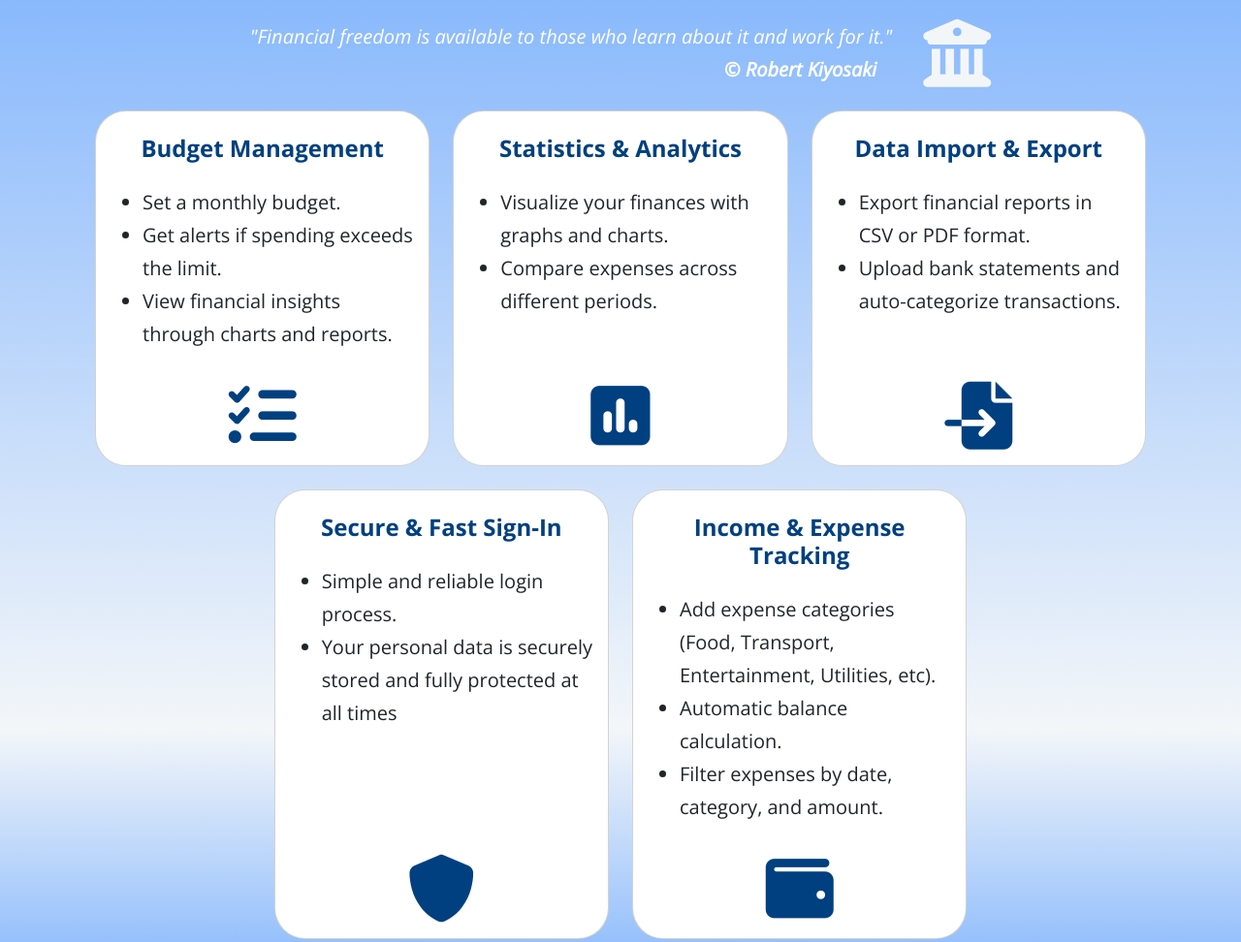
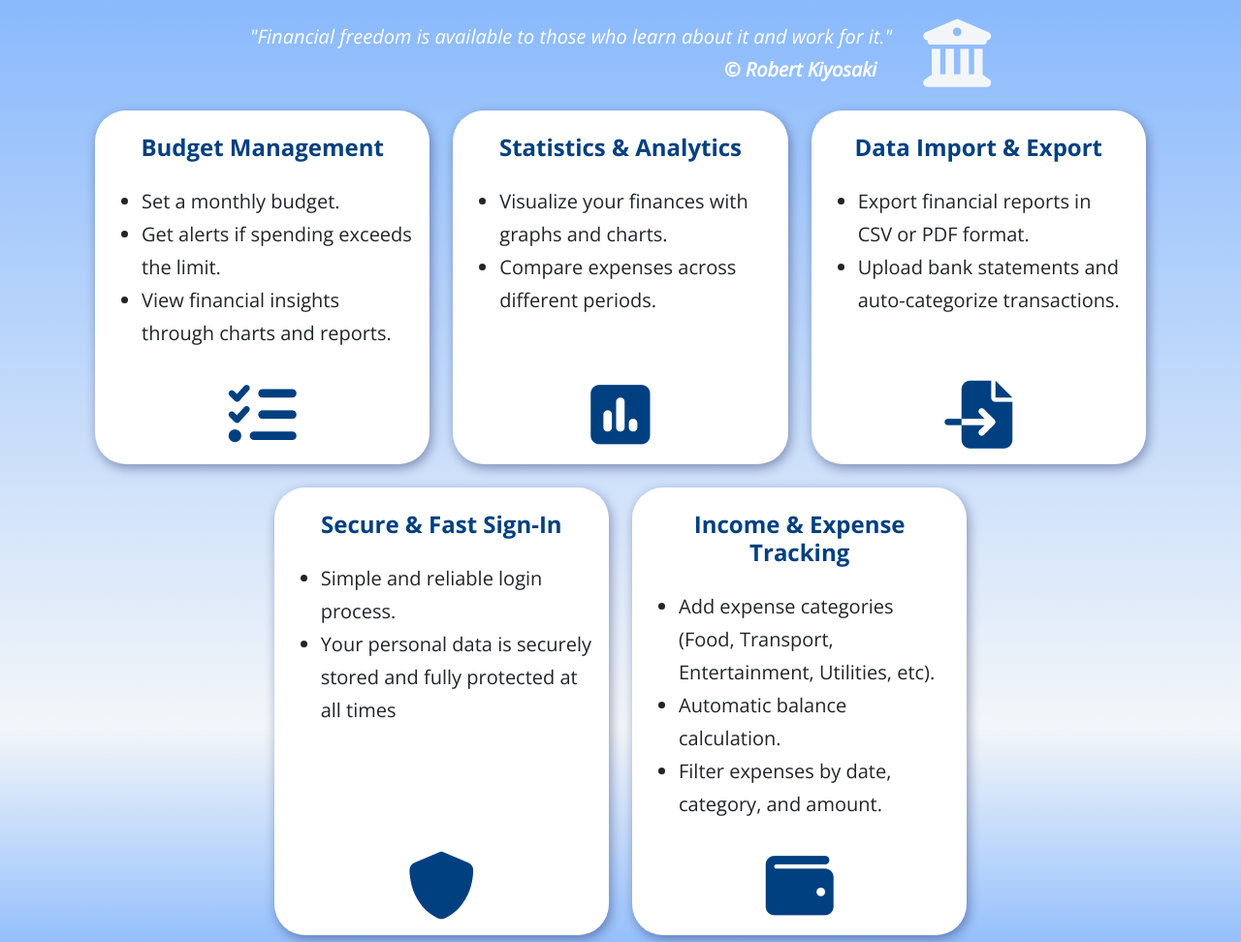
Before and after one commit to wastardy/sigma_webapp_client, a website: page index.html in a window 1280 px wide. Shown: the part 726-1698 px from the top of the page at 97% size. Drawn offline with nearby package versions, Linux system fonts and the light colour scheme; files that its build step writes are made by us from their sources; files whose address does not match are found by name.

Commit message:
add shadows to cards in features section

```diff
--- a/index.html
+++ b/index.html
@@ -109,6 +109,7 @@
         <!-- Features -->
         <section id="features" class="features bg-gradient pt-4 pt-md-5 pb-6">
             <div class="container-xl">
+                <!-- Header and Quote -->
                 <div class="row">
                     <h2 class="display-4 fw-bold text-center text-light">
                         Financial freedom starts with small steps
@@ -128,7 +129,7 @@
                 <!-- 3 Cards in row -->
                 <div class="row px-3">
                     <div class="col-md-4 mb-4 mb-md-0">
-                        <div class="card rounded-5 d-flex flex-column h-100">
+                        <div class="card rounded-5 border-0 d-flex flex-column h-100 card-shadow">
                             <div class="card-body d-flex flex-column h-100">
                                 <h4 class="card-title fw-bold text-dark text-center mt-2">
                                     Budget Management
@@ -159,7 +160,7 @@
                         </div>
                     </div>
                     <div class="col-md-4 mb-4 mb-md-0">
-                        <div class="card rounded-5 d-flex flex-column h-100">
+                        <div class="card rounded-5 border-0 d-flex flex-column h-100 card-shadow">
                             <div class="card-body d-flex flex-column h-100">
                                 <h4 class="card-title fw-bold text-dark text-center mt-2">
                                     Statistics & Analytics
@@ -186,7 +187,7 @@
                         </div>
                     </div>
                     <div class="col-md-4 mb-4 mb-md-0">
-                        <div class="card rounded-5 d-flex flex-column h-100">
+                        <div class="card rounded-5 border-0 d-flex flex-column h-100 card-shadow">
                             <div class="card-body d-flex flex-column h-100">
                                 <h4 class="card-title fw-bold text-dark text-center mt-2">
                                     Data Import & Export
@@ -217,7 +218,7 @@
                 <!-- 2 Cards in a row -->
                 <div class="row px-3 mt-0 mt-md-4 justify-content-center">
                     <div class="col-md-4 mb-4 mb-md-0">
-                        <div class="card rounded-5 d-flex flex-column h-100">
+                        <div class="card rounded-5 border-0 d-flex flex-column h-100 card-shadow">
                             <div class="card-body d-flex flex-column h-100">
                                 <h4 class="card-title fw-bold text-dark text-center mt-2">
                                     Secure & Fast Sign-In
@@ -244,7 +245,7 @@
                         </div>
                     </div>
                     <div class="col-md-4 mb-4 mb-md-0">
-                        <div class="card rounded-5 d-flex flex-column h-100">
+                        <div class="card rounded-5 border-0 d-flex flex-column h-100 card-shadow">
                             <div class="card-body d-flex flex-column h-100">
                                 <h4 class="card-title fw-bold text-dark text-center mt-2">
                                     Income & Expense Tracking
--- a/scss/styles.scss
+++ b/scss/styles.scss
@@ -39,3 +39,7 @@
         #6faafd 0%, #f3f6f9 75%, #6faafd 100%
     ) !important;
 }
+
+.card-shadow {
+    box-shadow: 2px 4px 12px rgba(12, 17, 77, 0.4);
+}
```
